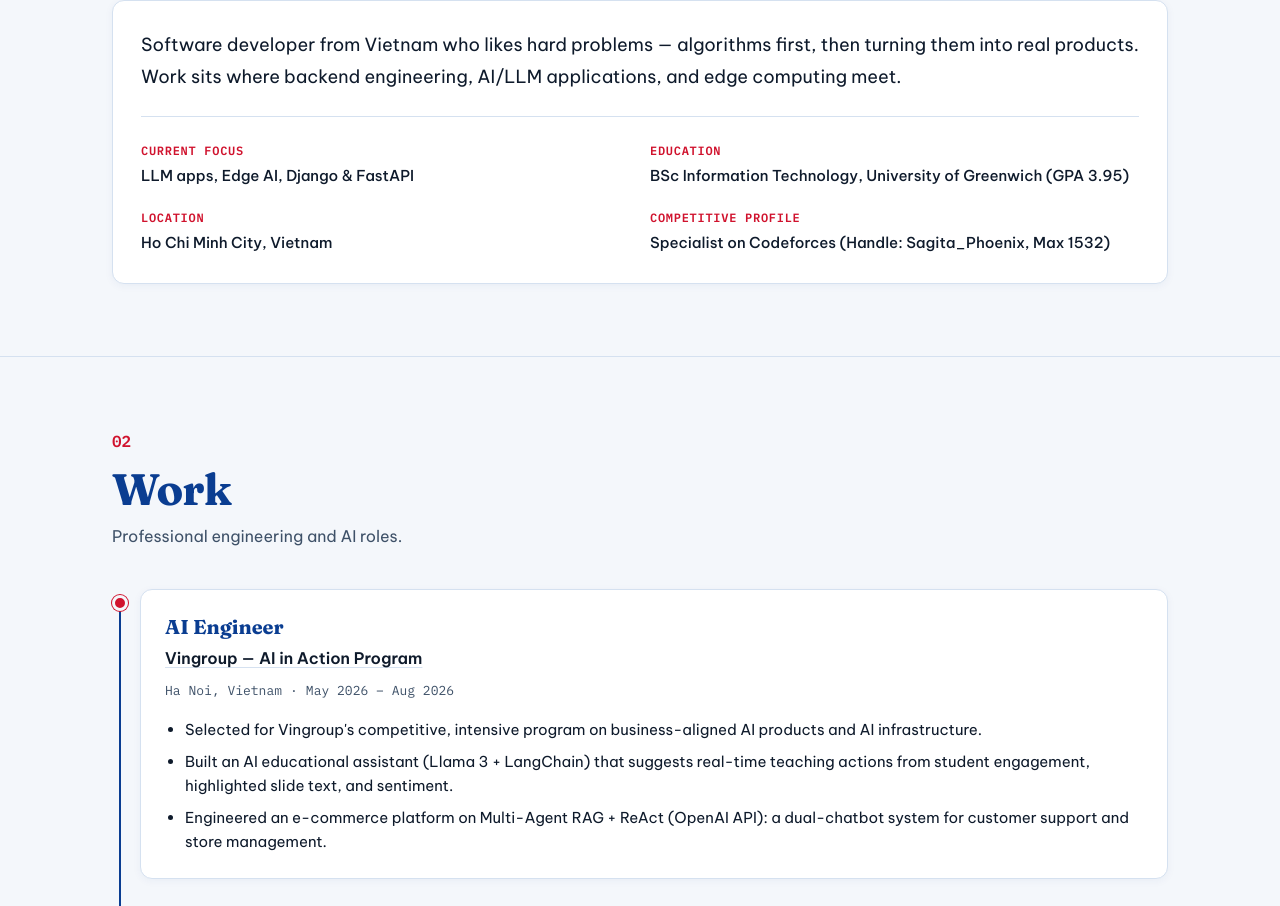
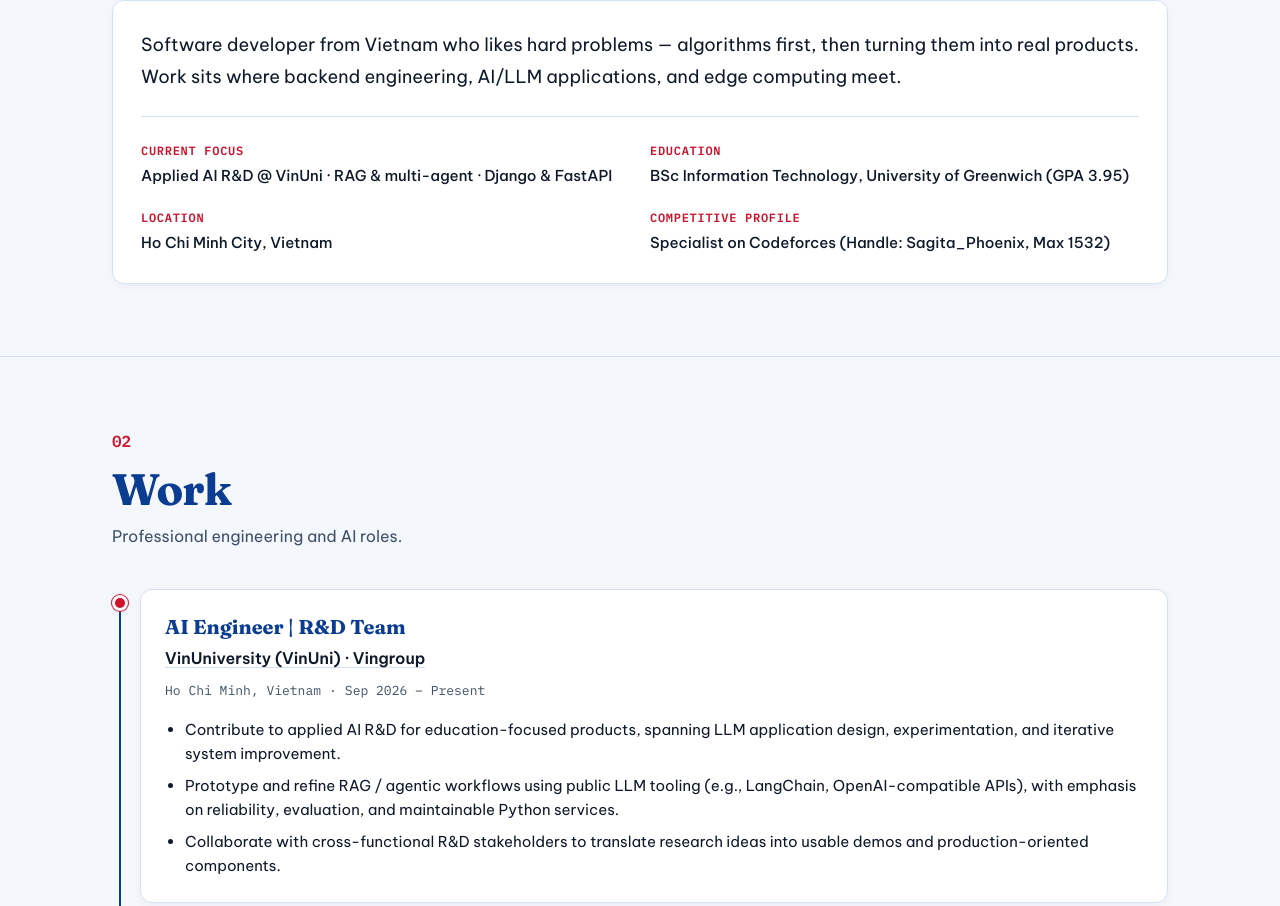
Before and after one commit to SagitaKDX/SagitaKDX.github.io, a plain HTML site: page index.html in a window 1280 px wide. Shown: the part 1039-1945 px from the top of the page. Drawn offline with Linux system fonts and the light colour scheme.

Commit message:
agy: portfolio-vinuni-role
Added the VinUniversity (VinUni) · Vingroup AI Engineer R&D role to index.html as the first timeline item, updated meta description, portrait alt, Current Focus, and skill chips. Added CSS nth-child(3) animation delay in css/style.css, and appended the VinUni R&D line to rotatingLines in js/main.js. All checks pass with exit code 0.

```diff
--- a/css/style.css
+++ b/css/style.css
@@ -1456,6 +1456,8 @@ html.js #work.is-visible .timeline-item:nth-child(2) .timeline-dot {
   animation-delay: 0.15s;
 }
 
+html.js #work.is-visible .timeline-item:nth-child(3) .timeline-dot { animation-delay: 0.3s; }
+
 @keyframes project-entrance {
   from {
     opacity: 0;
--- a/index.html
+++ b/index.html
@@ -4,7 +4,7 @@
   <meta charset="UTF-8">
   <meta name="viewport" content="width=device-width, initial-scale=1.0">
   <title>Lê Thanh Minh — AI Engineer · Backend Developer · Competitive Programmer</title>
-  <meta name="description" content="Portfolio of Lê Thanh Minh: AI Engineer, Backend Developer, and Competitive Programmer based in Ho Chi Minh City, Vietnam.">
+  <meta name="description" content="Portfolio of Lê Thanh Minh: AI Engineer at VinUni R&D / Vingroup, Backend Developer, and Competitive Programmer based in Ho Chi Minh City, Vietnam.">
 
   <!-- Google Fonts -->
   <link rel="preconnect" href="https://fonts.googleapis.com">
@@ -68,7 +68,7 @@
         <div class="hero-media">
           <div class="portrait-card">
             <div class="portrait-bar" aria-hidden="true"></div>
-            <img src="assets/portrait.jpg" alt="Lê Thanh Minh at the Vingroup AI in Action program" class="portrait-img" width="600" height="750">
+            <img src="assets/portrait.jpg" alt="Lê Thanh Minh — AI Engineer, VinUni R&D / Vingroup" class="portrait-img" width="600" height="750">
           </div>
         </div>
       </div>
@@ -115,7 +115,7 @@
             <div class="about-details">
               <div class="about-detail-item">
                 <span class="about-detail-label">Current Focus</span>
-                <span class="about-detail-value">LLM apps, Edge AI, Django &amp; FastAPI</span>
+                <span class="about-detail-value">Applied AI R&D @ VinUni · RAG &amp; multi-agent · Django &amp; FastAPI</span>
               </div>
               <div class="about-detail-item">
                 <span class="about-detail-label">Education</span>
@@ -147,7 +147,30 @@
         </div>
 
         <div class="timeline">
-          <!-- Role 1: Vingroup -->
+          <!-- Role 1: VinUni -->
+          <div class="timeline-item">
+            <div class="timeline-dot" aria-hidden="true"></div>
+            <article class="timeline-card">
+              <div class="timeline-header">
+                <h3 class="timeline-role">AI Engineer | R&D Team</h3>
+                <div class="timeline-company">
+                  <a href="https://vinuni.edu.vn" target="_blank" rel="noopener noreferrer">VinUniversity (VinUni) · Vingroup</a>
+                </div>
+                <div class="timeline-meta">
+                  <span>Ho Chi Minh, Vietnam</span>
+                  <span aria-hidden="true">·</span>
+                  <span>Sep 2026 – Present</span>
+                </div>
+              </div>
+              <ul class="timeline-bullets">
+                <li>Contribute to applied AI R&D for education-focused products, spanning LLM application design, experimentation, and iterative system improvement.</li>
+                <li>Prototype and refine RAG / agentic workflows using public LLM tooling (e.g., LangChain, OpenAI-compatible APIs), with emphasis on reliability, evaluation, and maintainable Python services.</li>
+                <li>Collaborate with cross-functional R&D stakeholders to translate research ideas into usable demos and production-oriented components.</li>
+              </ul>
+            </article>
+          </div>
+
+          <!-- Role 2: AI in Action -->
           <div class="timeline-item">
             <div class="timeline-dot" aria-hidden="true"></div>
             <article class="timeline-card">
@@ -170,7 +193,7 @@
             </article>
           </div>
 
-          <!-- Role 2: Datacurve -->
+          <!-- Role 3: Datacurve -->
           <div class="timeline-item">
             <div class="timeline-dot" aria-hidden="true"></div>
             <article class="timeline-card">
@@ -353,6 +376,9 @@
             <div class="skill-chips">
               <span class="chip">OpenCV</span>
               <span class="chip">LangChain</span>
+              <span class="chip">RAG</span>
+              <span class="chip">Multi-Agent</span>
+              <span class="chip">ReAct</span>
               <span class="chip">Llama 3</span>
               <span class="chip">OpenAI API</span>
               <span class="chip">Gemini</span>
@@ -383,6 +409,8 @@
               <span class="chip">Git</span>
               <span class="chip">GitHub</span>
               <span class="chip">VS Code</span>
+              <span class="chip">Cursor</span>
+              <span class="chip">Docker</span>
               <span class="chip">Linux</span>
               <span class="chip">NVIDIA Jetson</span>
             </div>
--- a/js/main.js
+++ b/js/main.js
@@ -110,7 +110,8 @@ document.addEventListener('DOMContentLoaded', () => {
     'Building LLM apps with RAG & multi-agent systems',
     'Edge AI on NVIDIA Jetson — fully offline',
     'Django · FastAPI · Android backends',
-    'Codeforces Specialist · Round #983 problem setter'
+    'Codeforces Specialist · Round #983 problem setter',
+    'Applied AI R&D @ VinUni · Vingroup'
   ];
 
   if (rotatorText) {
```
